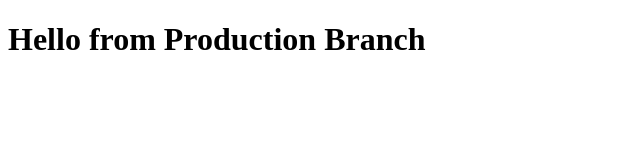
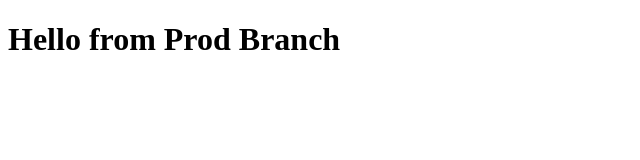
Before and after one commit to jl54/badensoft-workflow-demo, a plain HTML site: page index.html in a window 1280 px wide. Shown: the whole page, without its empty margins (0-640 px from the left). Drawn offline with Linux system fonts and the light colour scheme.

Commit message:
test workflow

```diff
--- a/index.html
+++ b/index.html
@@ -9,7 +9,7 @@
 </head>
 
 <body>
-	<h1>Hello from Production Branch</h1>
+	<h1>Hello from Prod Branch</h1>
 </body>
 
 </html>
```
